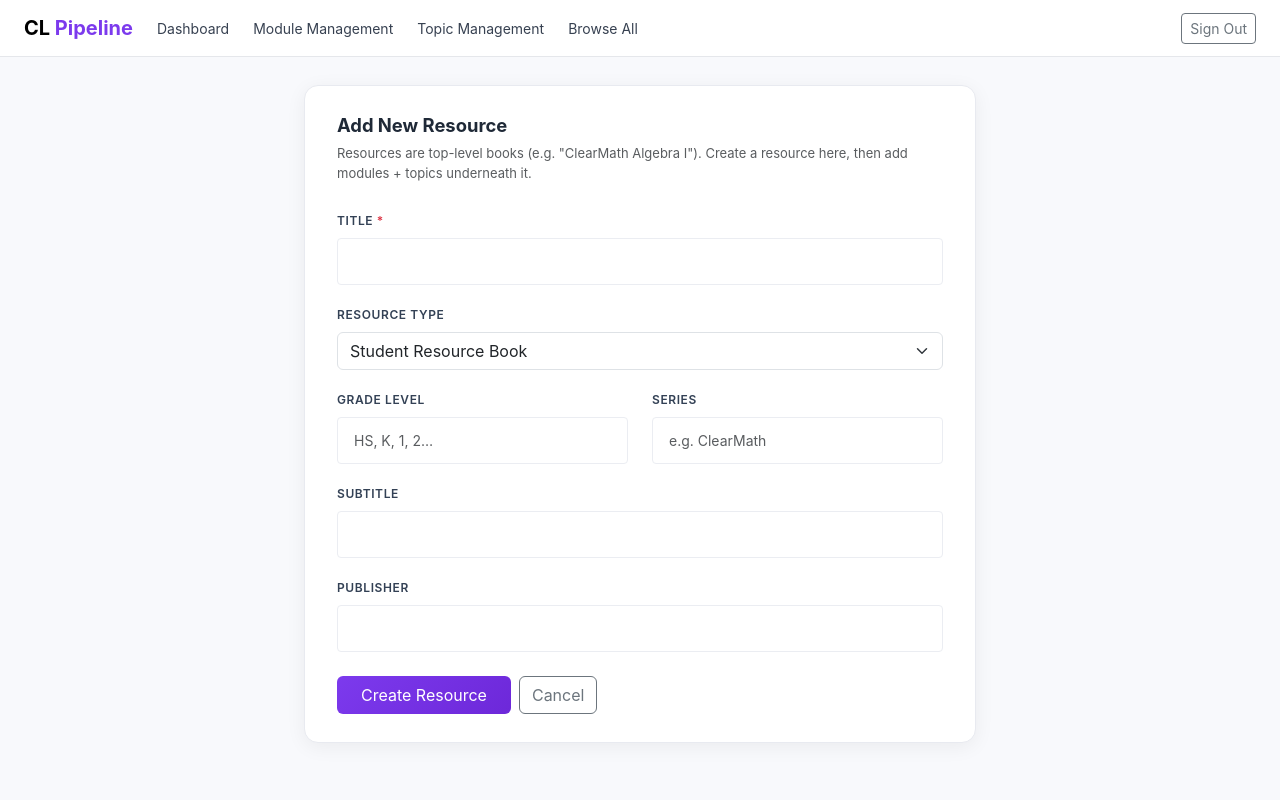
After one commit to virendraqbs/idmlExtraction, a FastAPI app: template templates/resource_add.html in a window 1280 px wide. The commit adds this page. Run offline with FastAPI, Linux system fonts and the light colour scheme; the template is opened without the code that fills it, so the values that code supplies are empty.

Commit message:
feat(resource): add /resources/add CRUD form + + New Resource button
Adds the missing path to create new cl_resource rows from the UI.

- database.create_resource(title, resource_type, ...) — direct INSERT
  with title+type uniqueness guard. Raises ValueError on duplicate.
- database.get_resource(id) — single-row lookup helper.
- GET  /resources/add — form template (title required; resource_type,
  grade_level, subtitle, series, publisher optional).
- POST /resources/add — validates, INSERTs, redirects to /modules?msg=resource_created.
- modules_list.html — '+ New Resource' button next to '1. Select resource'.
- _modules_page_context surfaces the resource_created success message.

```diff
--- a/templates/modules_list.html
+++ b/templates/modules_list.html
@@ -74,7 +74,10 @@
     </div>
     <form method="POST" action="/modules/add" enctype="multipart/form-data">
       <div class="upload-select-section">
-        <div class="select-title">1. Select resource</div>
+        <div class="select-title d-flex justify-content-between align-items-center">
+          <span>1. Select resource</span>
+          <a href="/resources/add" class="btn btn-sm btn-outline-primary py-0" style="font-size:11px;text-transform:none;letter-spacing:0;font-weight:500">+ New Resource</a>
+        </div>
         <div class="select-field">
           <select name="resource_id" class="form-select" required>
             <option value="">— Select resource —</option>
--- /dev/null
+++ b/templates/resource_add.html
@@ -0,0 +1,90 @@
+<!DOCTYPE html>
+<html lang="en">
+<head>
+<meta charset="UTF-8">
+<meta name="viewport" content="width=device-width, initial-scale=1.0">
+<title>CL Pipeline — Add Resource</title>
+<link rel="stylesheet" href="/static/css/theme.css">
+<link href="https://cdn.jsdelivr.net/npm/bootstrap@5.3.3/dist/css/bootstrap.min.css" rel="stylesheet">
+<style>
+  :root { --primary: #7c3aed; }
+  body { background: #f8f9fc; font-family: 'Inter', -apple-system, BlinkMacSystemFont, sans-serif; }
+  .navbar-custom { background: #fff; border-bottom: 1px solid #e5e7eb; }
+  .navbar-custom .navbar-brand { font-weight: 700; font-size: 20px; }
+  .navbar-custom .navbar-brand span { color: var(--primary); }
+  .navbar-custom .nav-link { color: #374151; padding: 0.35rem 0.6rem; border-radius: 6px; }
+  .navbar-custom .nav-link:hover { color: var(--primary); background: rgba(124,58,237,0.08); }
+  .navbar-custom .nav-link.active { color: var(--primary); font-weight: 600; }
+  .page { max-width: 720px; margin: 0 auto; padding: 28px 24px; }
+  .form-card {
+    background: #fff; border: 1px solid #e8eaf0; border-radius: 14px;
+    padding: 28px 32px; box-shadow: 0 4px 20px rgba(0,0,0,0.06);
+  }
+  .form-card h5 { font-weight: 700; font-size: 1.15rem; margin-bottom: 8px; color: #1f2937; }
+  .form-card .form-label { font-size: 12px; font-weight: 600; color: #334155; text-transform: uppercase; letter-spacing: 0.6px; }
+  .btn-primary { background: linear-gradient(135deg, var(--primary) 0%, #6d28d9 100%); border: none; }
+  .btn-primary:hover { box-shadow: 0 4px 14px rgba(124,58,237,0.4); }
+</style>
+</head>
+<body>
+<nav class="navbar navbar-expand navbar-custom sticky-top">
+  <div class="container-fluid px-4">
+    <a class="navbar-brand" href="/dashboard">CL <span>Pipeline</span></a>
+    <div class="navbar-nav me-auto mb-2 mb-lg-0 gap-2">
+      <a class="nav-link" href="/dashboard" style="font-size:14px">Dashboard</a>
+      <a class="nav-link" href="/modules" style="font-size:14px">Module Management</a>
+      <a class="nav-link" href="/topics" style="font-size:14px">Topic Management</a>
+      <a class="nav-link" href="/browse" style="font-size:14px">Browse All</a>
+    </div>
+    <div class="d-flex align-items-center gap-3">
+      {% if session %}<span class="text-muted" style="font-size:13px">{{ session.username }}</span>{% endif %}
+      <a href="/logout" class="btn btn-outline-secondary btn-sm">Sign Out</a>
+    </div>
+  </div>
+</nav>
+<div class="page">
+  {% if error %}<div class="alert alert-danger">{{ error }}</div>{% endif %}
+  <div class="form-card">
+    <h5>Add New Resource</h5>
+    <p class="text-muted mb-4" style="font-size:13px">Resources are top-level books (e.g. "ClearMath Algebra I"). Create a resource here, then add modules + topics underneath it.</p>
+    <form method="POST" action="/resources/add">
+      <div class="mb-3">
+        <label class="form-label">Title <span class="text-danger">*</span></label>
+        <input type="text" name="title" class="form-control" required maxlength="512" value="{{ form.title or '' }}">
+      </div>
+      <div class="mb-3">
+        <label class="form-label">Resource Type</label>
+        <select name="resource_type" class="form-select">
+          <option value="STUDENT_RESOURCE_BOOK" {% if (form.resource_type or 'STUDENT_RESOURCE_BOOK') == 'STUDENT_RESOURCE_BOOK' %}selected{% endif %}>Student Resource Book</option>
+          <option value="TEACHER_RESOURCE_BOOK" {% if form.resource_type == 'TEACHER_RESOURCE_BOOK' %}selected{% endif %}>Teacher Resource Book</option>
+          <option value="FAMILY_GUIDE" {% if form.resource_type == 'FAMILY_GUIDE' %}selected{% endif %}>Family Guide</option>
+          <option value="ASSESSMENT" {% if form.resource_type == 'ASSESSMENT' %}selected{% endif %}>Assessment</option>
+        </select>
+      </div>
+      <div class="row">
+        <div class="col-md-6 mb-3">
+          <label class="form-label">Grade Level</label>
+          <input type="text" name="grade_level" class="form-control" maxlength="32" value="{{ form.grade_level or '' }}" placeholder="HS, K, 1, 2…">
+        </div>
+        <div class="col-md-6 mb-3">
+          <label class="form-label">Series</label>
+          <input type="text" name="series" class="form-control" maxlength="255" value="{{ form.series or '' }}" placeholder="e.g. ClearMath">
+        </div>
+      </div>
+      <div class="mb-3">
+        <label class="form-label">Subtitle</label>
+        <input type="text" name="subtitle" class="form-control" maxlength="512" value="{{ form.subtitle or '' }}">
+      </div>
+      <div class="mb-3">
+        <label class="form-label">Publisher</label>
+        <input type="text" name="publisher" class="form-control" maxlength="255" value="{{ form.publisher or '' }}">
+      </div>
+      <div class="d-flex gap-2 mt-4">
+        <button type="submit" class="btn btn-primary px-4">Create Resource</button>
+        <a href="/modules" class="btn btn-outline-secondary">Cancel</a>
+      </div>
+    </form>
+  </div>
+</div>
+</body>
+</html>
```
Also changed, not shown: controllers/job_controller.py (+53 -2 lines), database.py (+65 -0 lines).
